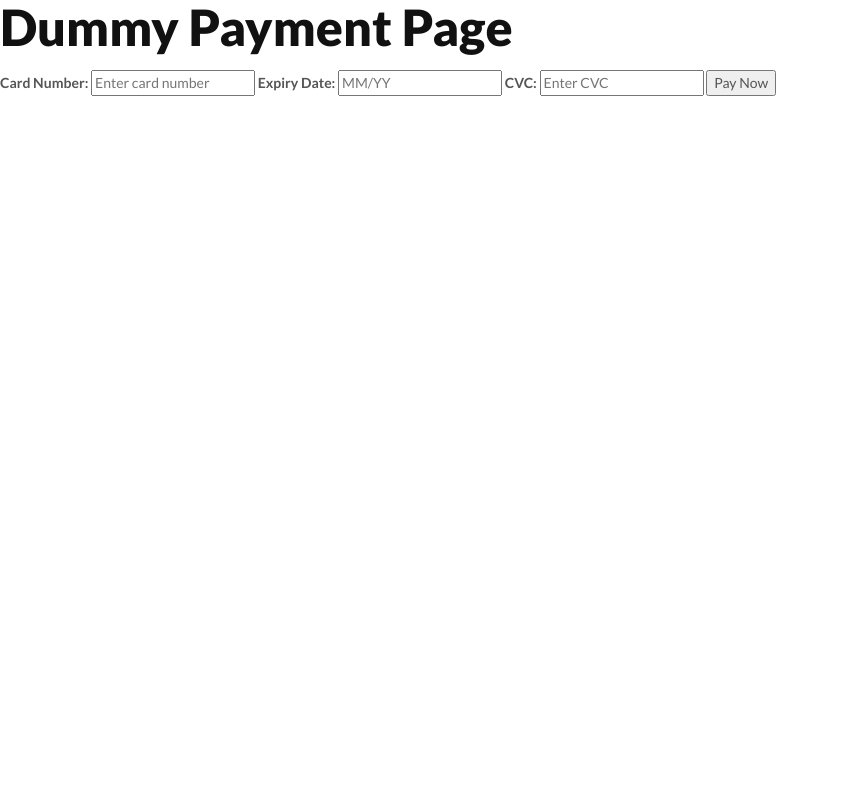
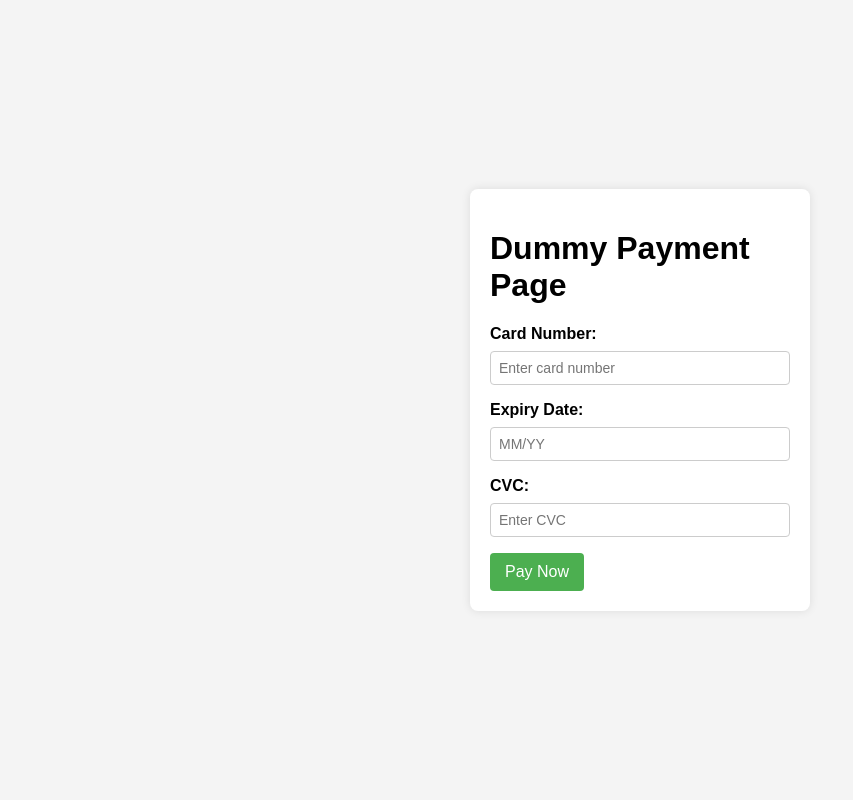
Before and after one commit to UmarAli99/Hasta-Car-Pro-Manager, a PHP site: page /payment_page.php in a window 1280 px wide. Shown: the whole page, without its empty margins (0-853 px from the left). Run offline with PHP 8.4, Linux system fonts and the light colour scheme; some libraries are stand-ins or nearby versions.

Commit message:
LATEST FINAL COMMIT

```diff
--- a/payment_page.php
+++ b/payment_page.php
@@ -2,56 +2,64 @@
 <html lang="en">
 
 <head>
-  <!-- jQuery -->
-  <script src="https://code.jquery.com/jquery-3.6.4.min.js"></script>
-  <!-- jQuery UI -->
-  <link rel="stylesheet" href="//code.jquery.com/ui/1.12.1/themes/base/jquery-ui.css">
-  <script src="https://code.jquery.com/jquery-3.6.4.min.js"></script>
-  <script src="https://code.jquery.com/ui/1.12.1/jquery-ui.js"></script>
-  <meta http-equiv="Content-Type" content="text/html; charset=utf-8">
-  <meta http-equiv="X-UA-Compatible" content="IE=edge">
-  <meta name="viewport" content="width=device-width, initial-scale=1">
-  <meta name="keywords" content="">
-  <meta name="description" content="">
-  <title>Hasta Car Pro | Vehicle Details</title>
-  <!--Bootstrap -->
-  <link rel="stylesheet" href="assets/css/bootstrap.min.css" type="text/css">
-  <!--Custome Style -->
-  <link rel="stylesheet" href="assets/css/style.css" type="text/css">
-  <!--OWL Carousel slider-->
-  <link rel="stylesheet" href="assets/css/owl.carousel.css" type="text/css">
-  <link rel="stylesheet" href="assets/css/owl.transitions.css" type="text/css">
-  <!--slick-slider -->
-  <link href="assets/css/slick.css" rel="stylesheet">
-  <!--bootstrap-slider -->
-  <link href="assets/css/bootstrap-slider.min.css" rel="stylesheet">
-  <!--FontAwesome Font Style -->
-  <link href="assets/css/font-awesome.min.css" rel="stylesheet">
+  <meta charset="UTF-8">
+  <meta name="viewport" content="width=device-width, initial-scale=1.0">
+  <title>Hasta Car Pro | Payment Page</title>
+  <style>
+    body {
+      font-family: Arial, sans-serif;
+      background-color: #f4f4f4;
+      margin: 0;
+      padding: 0;
+      display: flex;
+      justify-content: center;
+      align-items: center;
+      height: 100vh;
+    }
 
-  <!-- SWITCHER -->
-  <link rel="stylesheet" id="switcher-css" type="text/css" href="assets/switcher/css/switcher.css" media="all" />
-  <link rel="alternate stylesheet" type="text/css" href="assets/switcher/css/red.css" title="red" media="all"
-    data-default-color="true" />
-  <link rel="alternate stylesheet" type="text/css" href="assets/switcher/css/orange.css" title="orange" media="all" />
-  <link rel="alternate stylesheet" type="text/css" href="assets/switcher/css/blue.css" title="blue" media="all" />
-  <link rel="alternate stylesheet" type="text/css" href="assets/switcher/css/pink.css" title="pink" media="all" />
-  <link rel="alternate stylesheet" type="text/css" href="assets/switcher/css/green.css" title="green" media="all" />
-  <link rel="alternate stylesheet" type="text/css" href="assets/switcher/css/purple.css" title="purple" media="all" />
-  <link rel="apple-touch-icon-precomposed" sizes="144x144"
-    href="assets/images/favicon-icon/apple-touch-icon-144-precomposed.png">
-  <link rel="apple-touch-icon-precomposed" sizes="114x114"
-    href="assets/images/favicon-icon/apple-touch-icon-114-precomposed.html">
-  <link rel="apple-touch-icon-precomposed" sizes="72x72"
-    href="assets/images/favicon-icon/apple-touch-icon-72-precomposed.png">
-  <link rel="apple-touch-icon-precomposed" href="assets/images/favicon-icon/apple-touch-icon-57-precomposed.png">
-  <link rel="shortcut icon" href="assets/images/favicon-icon/favicon.png">
-  <link href="https://fonts.googleapis.com/css?family=Lato:300,400,700,900" rel="stylesheet">
+    #payment-form {
+      background-color: #fff;
+      padding: 20px;
+      border-radius: 8px;
+      box-shadow: 0 0 10px rgba(0, 0, 0, 0.1);
+      width: 300px;
+    }
+
+    label {
+      display: block;
+      margin-bottom: 8px;
+      font-weight: bold;
+    }
+
+    input {
+      width: 100%;
+      padding: 8px;
+      margin-bottom: 16px;
+      box-sizing: border-box;
+      border: 1px solid #ccc;
+      border-radius: 4px;
+      font-size: 14px;
+    }
+
+    button {
+      background-color: #4caf50;
+      color: #fff;
+      padding: 10px 15px;
+      border: none;
+      border-radius: 4px;
+      cursor: pointer;
+      font-size: 16px;
+    }
+
+    button:hover {
+      background-color: #45a049;
+    }
+  </style>
 </head>
 
 <body>
+  <div id="payment-form">
     <h1>Dummy Payment Page</h1>
-
-    <div id="payment-form">
     <label for="card-number">Card Number:</label>
     <input type="text" id="card-number" placeholder="Enter card number">
 
@@ -63,11 +71,12 @@
 
     <button id="pay-button">Pay Now</button>
   </div>
-
   <script>
     // You can add some JavaScript here to simulate payment success
     document.getElementById('pay-button').addEventListener('click', function () {
       alert('Payment successful! This is a dummy payment page.');
+      // Redirect to the previous page
+      window.history.back();
     });
   </script>
 </body>
```
Also changed, not shown: admin/edit-vehicle.php (+76 -43 lines). Lines whose indentation alone changed are shown as unchanged.
